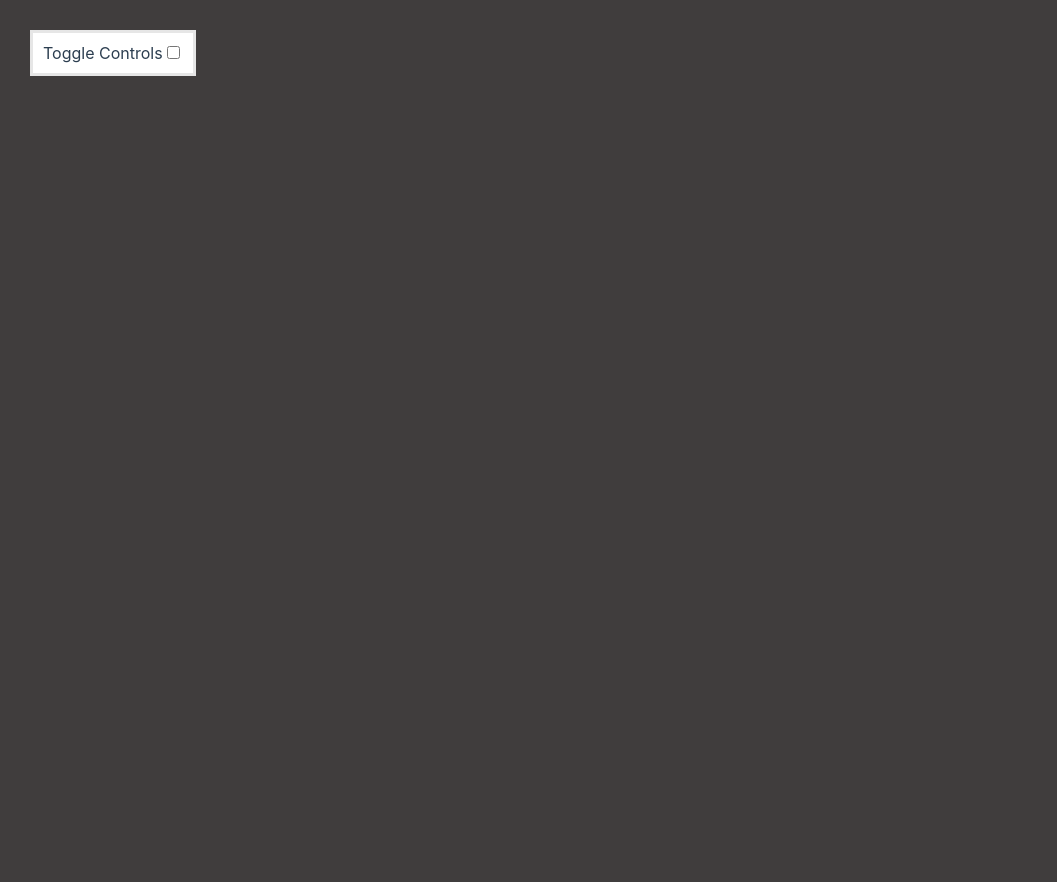
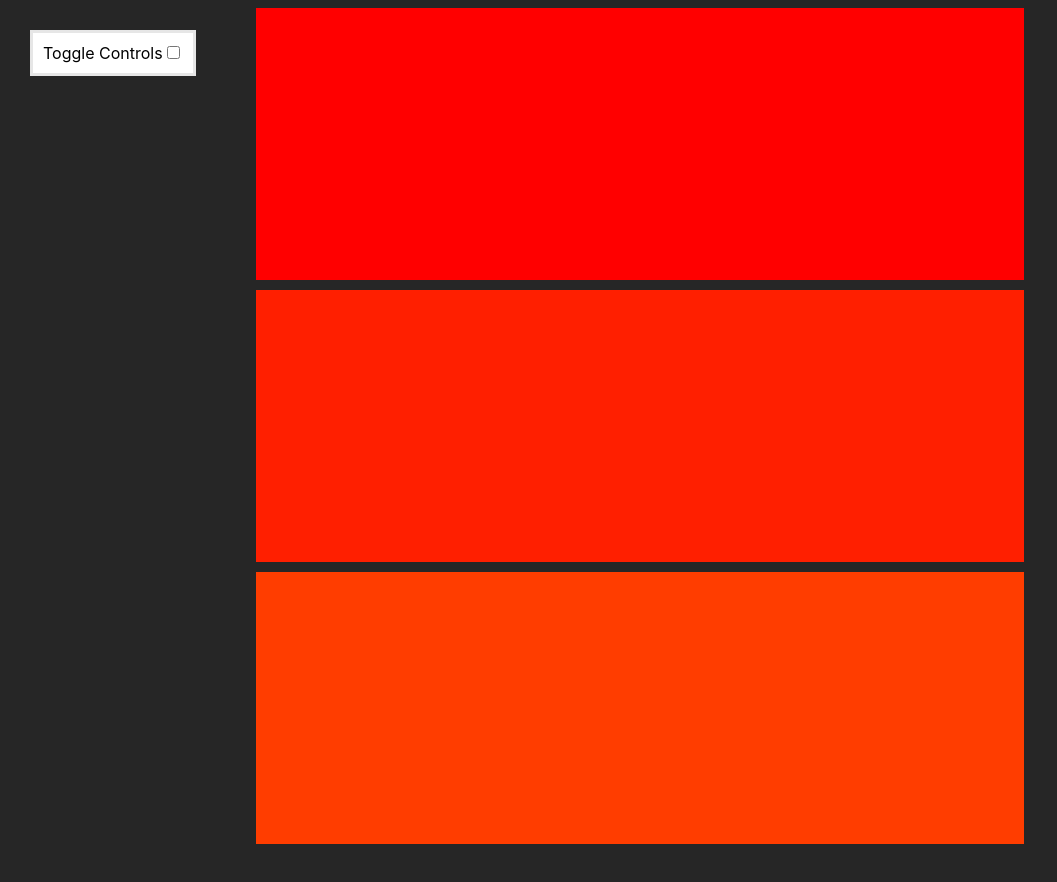
Before and after one commit to adrienhobbs/vue-on-visible, a Vue app: page / in a window 1280 px wide. Shown: the top 882 px of the page, without its empty margins (0-1057 px from the left). Before the commit the page ends 800 px from the top, so only its background shows below. Built offline with nearby package versions, Linux system fonts and the light colour scheme.

Commit message:
remove unnecessary code

```diff
--- a/src/App.vue
+++ b/src/App.vue
@@ -7,8 +7,9 @@
                  :animateBelow="animateBelow"
                  :animationType="animation"
                  :yoyo="yoyo"
+                 :offset="-200"
                  :key="i">
-        <div class="yah"
+        <div class="box"
              :style="{ backgroundColor: color.bg}"></div>
       </OnVisible>
     </div>
@@ -67,12 +68,12 @@
   data() {
     return {
       controls: false,
-      animationDurationMs: 580,
+      animationDurationMs: 650,
       animateAbove: true,
       animateBelow: true,
-      numItems: 10,
+      numItems: 100,
       animation: 'fade',
-      yoyo: true
+      yoyo: true,
     }
   },
   computed: {
@@ -80,9 +81,14 @@
       const num = parseInt(this.numItems) || 1
       return new Array(num).fill('').map((i, idx) => {
         return {
-          bg: `hsl(${(idx / num) * 360},100%,50%)`
+          bg: `hsl(${(idx * 2 / num) * 360},100%,50%)`
         };
 		  })
+    }
+  },
+  methods: {
+    getRandomHeight() {
+      return Math.floor(Math.random() * (500 - 150 + 1)) + 150
     }
   }
 }
@@ -91,22 +97,13 @@
 
 <style>
 body {
-  background: #403d3d;
+  background-color: #262626;
+  -webkit-font-smoothing: antialiased;
+  -moz-osx-font-smoothing: grayscale;
   font-family: -apple-system, BlinkMacSystemFont, 'Segoe UI', Roboto, Helvetica,
     Arial, sans-serif, 'Apple Color Emoji', 'Segoe UI Emoji', 'Segoe UI Symbol';
 }
-.offset {
-  width: 100%;
-  height: 2px;
-  left: 0;
-  background: black;
-  position: fixed;
-}
-#app {
-  -webkit-font-smoothing: antialiased;
-  -moz-osx-font-smoothing: grayscale;
-  color: #2c3e50;
-}
+
 .controls {
   background: white;
   padding: 10px;
@@ -120,9 +117,7 @@
   display: grid;
   max-width: 768px;
   justify-self: center;
-  /* grid-template-columns: repeat(2, 50px 1fr) 100px; */
-  grid-template-columns: repeat(1, 1fr);
-  grid-gap: 30px;
+  grid-gap: 10px;
   margin: auto;
 }
 .control {
@@ -134,12 +129,8 @@
 .control.checkbox label {
   display: inline-block;
 }
-
-.yah {
-  /* display: none; */
-  /* opacity: 0.5; */
+.box {
+  height: 34vh;
   width: 100%;
-  height: 100%;
-  position: absolute;
 }
 </style>
```
